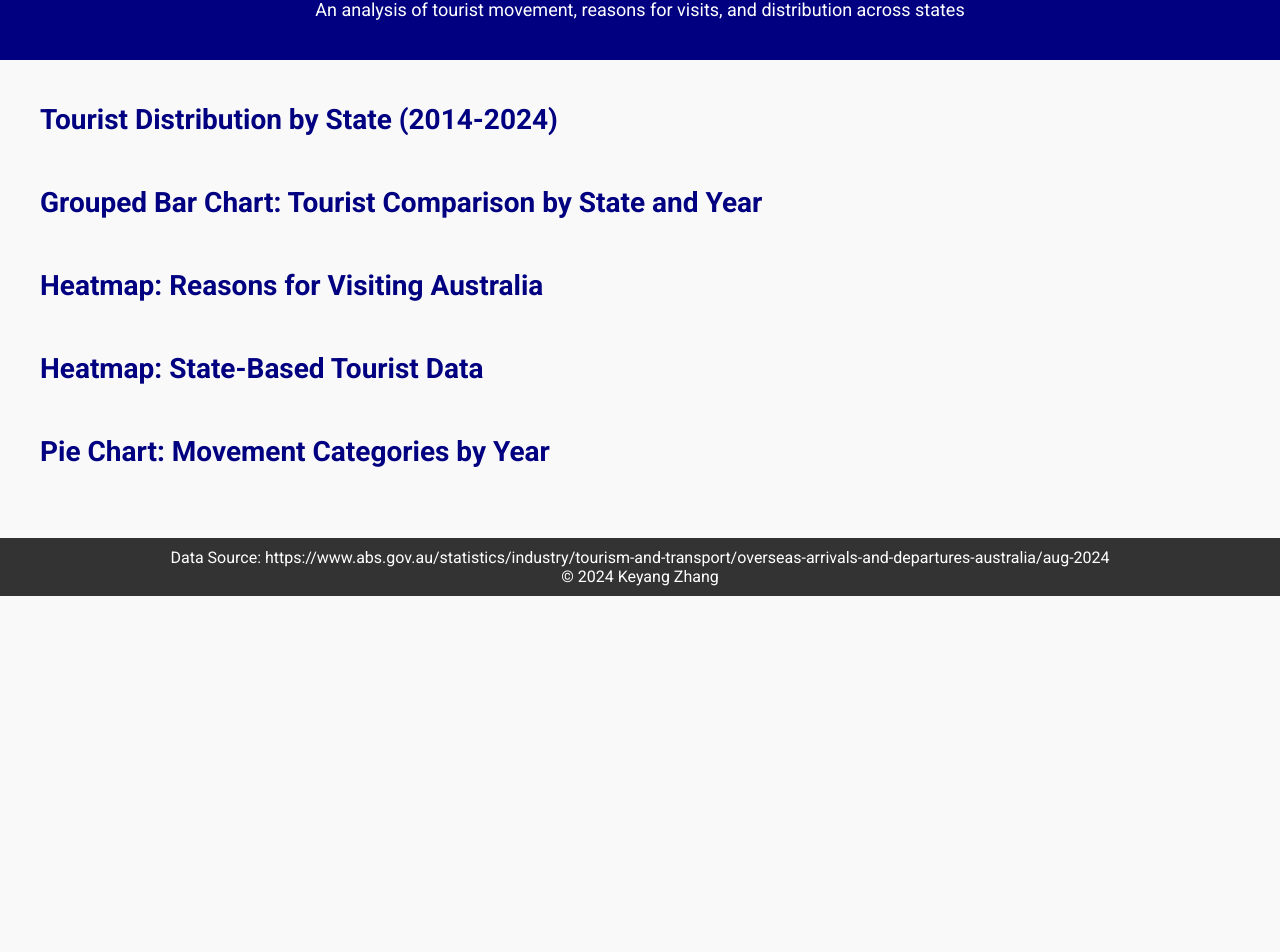
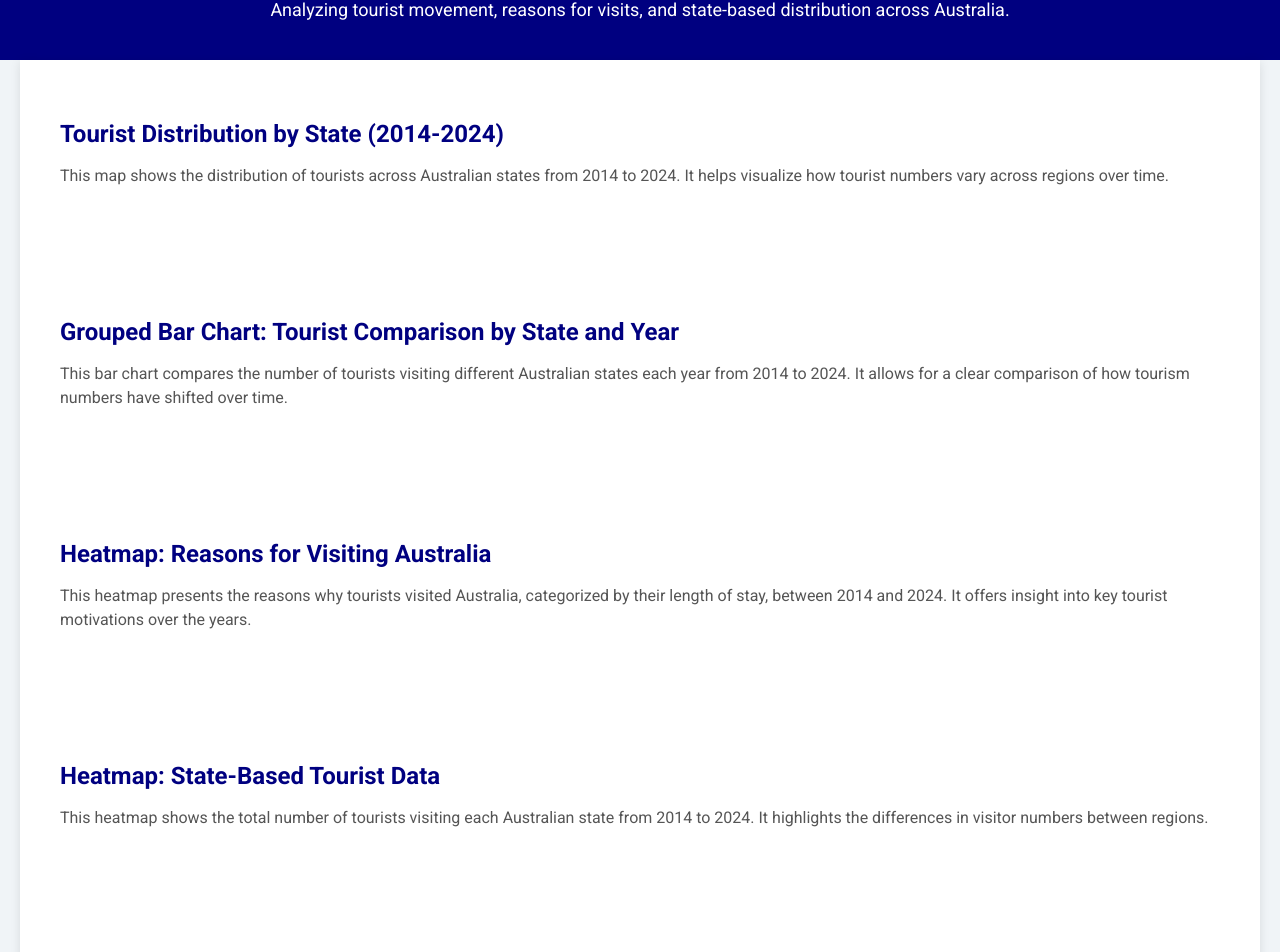
Before and after one commit to BlueberryyyInc/Data-Visualisation-2, a plain HTML site: page index.html in a window 1280 px wide. Shown: the part 68-1020 px from the top of the page. Before the commit the page ends 800 px from the top, so only its background shows below. Drawn offline with Linux system fonts and the light colour scheme; a script that the page names is missing.

Commit message:
Update index.html

```diff
--- a/index.html
+++ b/index.html
@@ -10,7 +10,7 @@
       font-family: 'Roboto', sans-serif;
       margin: 0;
       padding: 0;
-      background-color: #f9f9f9;
+      background-color: #f0f4f7;
       color: #333;
     }
     header {
@@ -31,18 +31,28 @@
       max-width: 1200px;
       margin: 0 auto;
       padding: 20px;
+      background-color: white;
+      box-shadow: 0 2px 10px rgba(0, 0, 0, 0.1);
     }
     section {
       margin-bottom: 50px;
+      padding: 20px;
     }
     h2 {
-      font-size: 28px;
+      font-size: 24px;
       color: navy;
       margin-bottom: 10px;
+    }
+    p.description {
+      font-size: 16px;
+      color: #555;
+      margin-bottom: 20px;
+      line-height: 1.5;
     }
     .chart-container {
       margin: 0 auto;
       text-align: center;
+      max-width: 1000px;
     }
     footer {
       background-color: #333;
@@ -62,52 +72,65 @@
 
 <header>
   <h1>Exploring Australian Tourism Trends (2014-2024)</h1>
-  <p>An analysis of tourist movement, reasons for visits, and distribution across states</p>
+  <p>Analyzing tourist movement, reasons for visits, and state-based distribution across Australia.</p>
 </header>
 
 <main>
   <!-- Section 1: Tourist Distribution by State -->
   <section>
     <h2>Tourist Distribution by State (2014-2024)</h2>
+    <p class="description">
+      This map shows the distribution of tourists across Australian states from 2014 to 2024. It helps visualize how tourist numbers vary across regions over time.
+    </p>
     <div id="tourist-map" class="chart-container"></div>
+    <script src="https://raw.githubusercontent.com/BlueberryyyInc/Data-Visualisation-2/master/js/map1.js"></script>
   </section>
 
   <!-- Section 2: Grouped Bar Chart - Tourist Comparison by State and Year -->
   <section>
     <h2>Grouped Bar Chart: Tourist Comparison by State and Year</h2>
+    <p class="description">
+      This bar chart compares the number of tourists visiting different Australian states each year from 2014 to 2024. It allows for a clear comparison of how tourism numbers have shifted over time.
+    </p>
     <div id="grouped-bar-chart" class="chart-container"></div>
+    <script src="https://raw.githubusercontent.com/BlueberryyyInc/Data-Visualisation-2/master/js/barchart.js"></script>
   </section>
 
-  <!-- Section 3: Heatmaps -->
+  <!-- Section 3: Heatmap: Reasons for Visiting Australia -->
   <section>
     <h2>Heatmap: Reasons for Visiting Australia</h2>
+    <p class="description">
+      This heatmap presents the reasons why tourists visited Australia, categorized by their length of stay, between 2014 and 2024. It offers insight into key tourist motivations over the years.
+    </p>
     <div id="heatmap-reasons" class="chart-container"></div>
+    <script src="https://raw.githubusercontent.com/BlueberryyyInc/Data-Visualisation-2/master/js/heatmap1.js"></script>
   </section>
 
+  <!-- Section 4: Heatmap: State-Based Tourist Data -->
   <section>
     <h2>Heatmap: State-Based Tourist Data</h2>
+    <p class="description">
+      This heatmap shows the total number of tourists visiting each Australian state from 2014 to 2024. It highlights the differences in visitor numbers between regions.
+    </p>
     <div id="heatmap-states" class="chart-container"></div>
+    <script src="https://raw.githubusercontent.com/BlueberryyyInc/Data-Visualisation-2/master/js/heatmap2.js"></script>
   </section>
 
-  <!-- Section 4: Pie Chart - Movement Categories -->
+  <!-- Section 5: Pie Chart - Movement Categories by Year -->
   <section>
     <h2>Pie Chart: Movement Categories by Year</h2>
+    <p class="description">
+      This pie chart breaks down tourist movement categories, such as short-term and long-term visits, over the years from 2014 to 2024. It shows how different types of visitors have contributed to overall tourist numbers.
+    </p>
     <div id="pie-chart" class="chart-container"></div>
+    <script src="https://raw.githubusercontent.com/BlueberryyyInc/Data-Visualisation-2/master/js/piechart.js"></script>
   </section>
 </main>
 
 <footer>
-  <p>Data Source: https://www.abs.gov.au/statistics/industry/tourism-and-transport/overseas-arrivals-and-departures-australia/aug-2024</p>
+  <p>Data Source: Australian Tourism Reports (2014-2024)</p>
   <p>&copy; 2024 Keyang Zhang</p>
 </footer>
 
-<!-- JS files loading from your GitHub repository -->
-<script src="https://raw.githubusercontent.com/BlueberryyyInc/Data-Visualisation-2/master/js/map1.js"></script>
-<script src="https://raw.githubusercontent.com/BlueberryyyInc/Data-Visualisation-2/master/js/barchart.js"></script>
-<script src="https://raw.githubusercontent.com/BlueberryyyInc/Data-Visualisation-2/master/js/heatmap1.js"></script>
-<script src="https://raw.githubusercontent.com/BlueberryyyInc/Data-Visualisation-2/master/js/heatmap2.js"></script>
-<script src="https://raw.githubusercontent.com/BlueberryyyInc/Data-Visualisation-2/master/js/piechart.js"></script>
-<script src="https://raw.githubusercontent.com/BlueberryyyInc/Data-Visualisation-2/master/js/visualization.js"></script>
-
 </body>
 </html>
```
